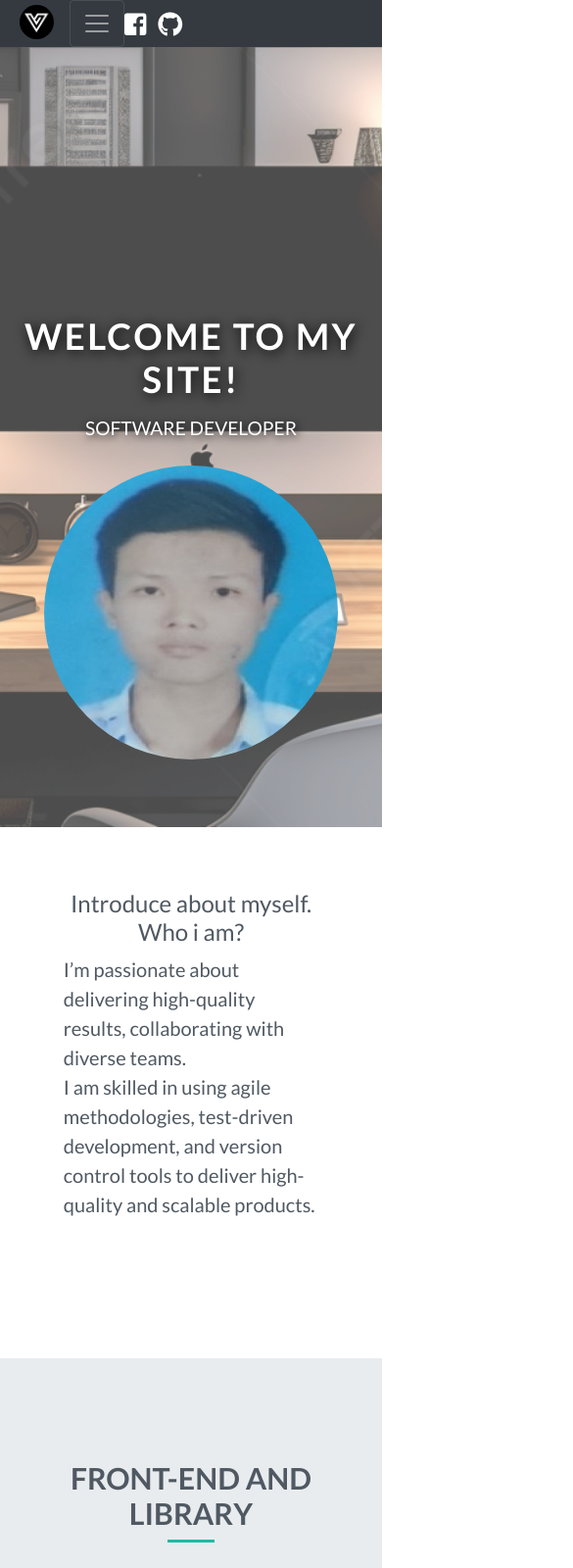
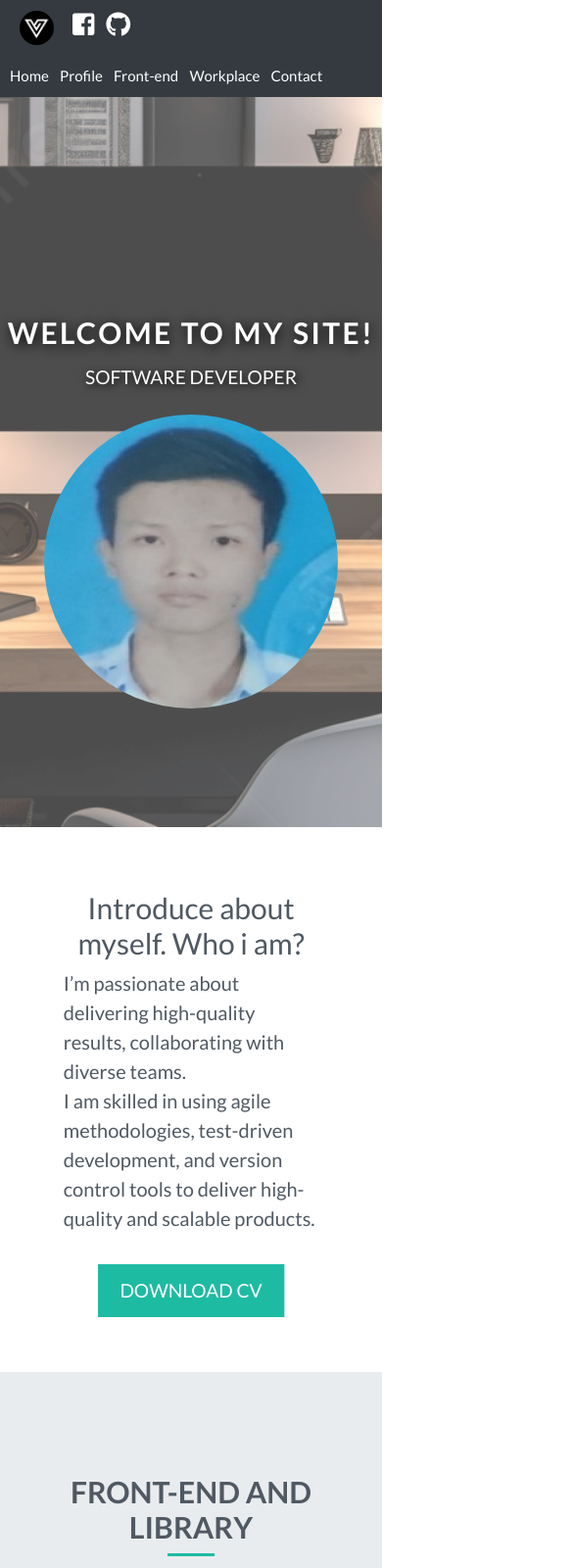
Before and after one commit to NgocVinh-Black/Profile, a plain HTML site: page index.html in a window 390 px wide. Shown: the top 1600 px of the page at 98% size, 585 px wide, since content can reach past the window. Drawn offline with nearby package versions, Linux system fonts and the light colour scheme.

Commit message:
'upMobile'

```diff
--- a/fixed.css
+++ b/fixed.css
@@ -82,5 +82,8 @@
   margin-left: 20px;
 }
 .CV-file {
-  margin-left: 550px;
+  /* margin-left: 550px; */
+  /* margin-left: 45%; */
+  margin-left: 50%;
+  transform: translateX(-50%);
 }
--- a/index.html
+++ b/index.html
@@ -7,6 +7,7 @@
     <link rel="stylesheet" href="bootstrap-4.1.3-dist/css/bootstrap.min.css" />
     <link rel="stylesheet" href="style.css" />
     <link rel="stylesheet" href="/fixed.css" />
+    <link rel="stylesheet" href="responsite.css" />
     <link
       rel="stylesheet"
       href="https://cdnjs.cloudflare.com/ajax/libs/font-awesome/6.5.1/css/all.min.css"
@@ -20,18 +21,19 @@
     <!--- Start Home Section -->
     <div id="home">
       <!--- Navigation --->
-      <nav class="navbar-expand-md navbar-dark bg-dark fixed-top d-flex">
+      <nav class="navbar-expand-md navbar-dark bg-dark fixed-top d-flex navTop">
+        <div>
           <a class="navbar-brand" href="#"
             ><img class="titleLogoV" src="img/logo_V.jpg"
           /></a>
-        <button
+          <!-- <button
           class="navbar-toggler"
           type="button"
           data-toggle="collapse"
           data-target="#navbarResponsive"
         >
           <span class="navbar-toggler-icon"></span>
-        </button>
+        </button> -->
           <div class="navbar-brand">
             <ul class="navbar-nav ml-auto">
               <li class="nav-item">
@@ -42,29 +44,17 @@
                   <i class="fab fa-facebook-square"></i
                 ></a>
               </li>
-            <!-- <li class="nav-item">
-              <a
-                href="https://gitlab.com/khuongtruong?nav_source=navbar"
-                target="_blank"
-              >
-                <i class="fab fa-git-square"></i
-              ></a>
-            </li> -->
               <li class="nav-item">
                 <a href="https://github.com/NgocVinh-Black" target="_blank">
                   <i class="fab fa-github"></i
                 ></a>
               </li>
-            <!-- <li class="nav-item">
-              <a href="https://skype.com/khuongtnq@gmail.com" target="_blank">
-                <i class="fab fa-skype"></i
-              ></a>
-            </li> -->
             </ul>
           </div>
+        </div>
 
-        <div class="collapse navbar-collapse" id="navbarResponsive">
-          <ul class="navbar-nav ml-auto">
+        <div>
+          <ul class="navbar-nav ml-auto navRight">
             <li class="nav-item">
               <a class="nav-link" href="#home">Home</a>
             </li>
@@ -161,7 +151,7 @@
       </div>
     </div>
 
-    <div id="course" class="offset">
+    <div id="project" class="offset">
       <div class="col-12 narrow">
         <h1 class="text-center">Project</h1>
         <div class="row">
--- /dev/null
+++ b/responsite.css
@@ -0,0 +1,50 @@
+/* responsive */
+/* >lap */
+@media screen and (min-width: 1200px) {
+  .CV-file {
+    margin-left: 50%;
+    transform: translateX(-50%);
+  }
+}
+/* lap */
+@media screen and (max-width: 1200px) {
+  .CV-file {
+    margin-left: 50%;
+    transform: translateX(-50%);
+  }
+}
+/* tap */
+@media screen and (max-width: 992px) {
+  .CV-file {
+    margin-left: 50%;
+    transform: translateX(-50%);
+  }
+}
+/* mobile */
+@media screen and (max-width: 576px) {
+  /* .userFooter {
+    display: grid;
+    grid-template-columns: 1fr;
+  }
+  .userFooter .spanUserFooter {
+    display: none;
+  } */
+  .navTop {
+    display: block !important;
+    /* width: 50%; */
+  }
+  .navTop .navRight {
+    justify-content: start;
+    padding-left: 10px;
+  }
+  .navTop .navRight a {
+    font-size: 15px;
+  }
+  h1 {
+    font-size: 30px !important;
+  }
+  .CV-file {
+    margin-left: 50%;
+    transform: translateX(-50%);
+  }
+}
--- a/style.css
+++ b/style.css
@@ -12,7 +12,10 @@ body {
   height: 4rem;
   margin-top: -4rem;
 }
-
+.navTop {
+  display: flex;
+  justify-content: space-between;
+}
 .navbar {
   text-transform: uppercase;
   font-weight: 700;
```
Also changed, not shown: 1 other file. Lines whose indentation alone changed are shown as unchanged.
